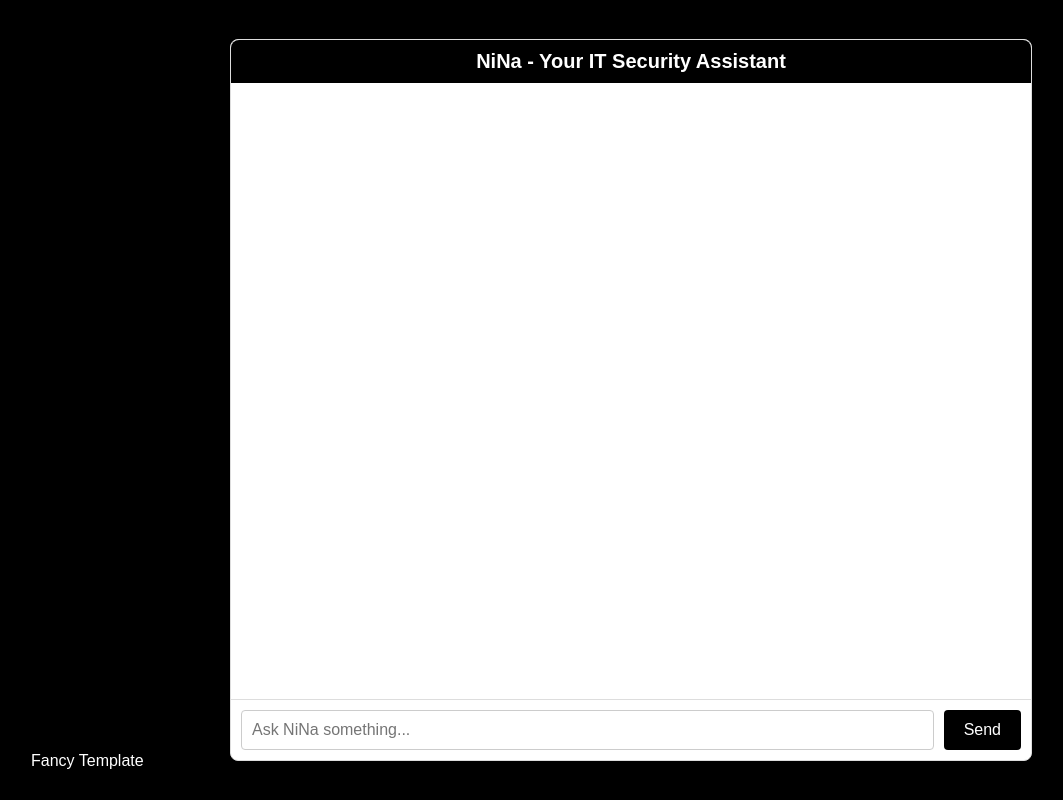
After one commit to Lockelamoree/NiNa, a Flask app: template templates/clean.html in a window 1280 px wide. The commit adds this page. Shown: the whole page, without its empty margins (9-1072 px from the left). Run offline with Flask 3, Linux system fonts and the light colour scheme; the template is opened without the code that fills it, so the values that code supplies are empty.

Commit message:
build clean ui and switch between

```diff
--- a/main.py
+++ b/main.py
@@ -1,3 +1,5 @@
+from flask import Flask, render_template, request
+import os
 from langchain_community.document_loaders import PyPDFLoader
 from langchain_community.vectorstores import Chroma
 from langchain_community.embeddings import GPT4AllEmbeddings
@@ -7,14 +9,7 @@ from langchain.callbacks.streaming_stdout import StreamingStdOutCallbackHandler
 from langchain.chains import RetrievalQA
 from langchain.text_splitter import RecursiveCharacterTextSplitter
 import sys
-import os
 import glob
-from flask import Flask, request, jsonify, render_template_string
-from flask import Flask, render_template, request, redirect, url_for
-import requests
-import json
-
-from threading import Thread
 
 class SuppressStdout:
     """
@@ -31,10 +26,6 @@ class SuppressStdout:
         sys.stdout.close()
         sys.stdout = self._original_stdout
         sys.stderr = self._original_stderr
-
-
-
-
 
 def load_and_split_files(directory_path, chunk_size=500, chunk_overlap=0):
     """
@@ -89,7 +80,6 @@ def get_prompt_template():
     )
     return PromptTemplate(input_variables=["context", "question"], template=template)
 
-
 def initialize_llm():
     """
     Initializes the OllamaLLM with the specified model (provided via environment variable) and streaming callback handler.
@@ -102,49 +92,72 @@ def initialize_llm():
         temperature=0.0
     )
 
+# Flask App Setup
+app = Flask(__name__)
+
+# Chat history for both templates
+chat_histories = {
+    "index.html": [],
+    "clean.html": []
+}
+
+# Default template
+current_template = "index.html"
+
 def create_app(qa_chain):
     """
     Creates a Flask app to serve the QA system with an HTTP GUI and chat history.
     """
-    app = Flask(__name__)
-    chat_history = []
+    global app
 
-    @app.route("/", methods=["GET"])
+    @app.route("/", methods=["GET", "POST"])
     def index():
-        return render_template("index.html", chat_history=chat_history)
+        global current_template
+
+        if request.method == "POST":
+            # Handle template switching
+            selected_template = request.form.get("template")
+            if selected_template in chat_histories:
+                current_template = selected_template
+
+        return render_template(
+            current_template,
+            chat_history=chat_histories[current_template],
+            current_template=current_template
+        )
 
     @app.route("/query", methods=["POST"])
     def query():
+        global current_template
+
         query_text = request.form.get("query")
         if not query_text:
-            return render_template("index.html", chat_history=chat_history)
+            return render_template(
+                current_template,
+                chat_history=chat_histories[current_template],
+                current_template=current_template
+            )
 
+        # Mock result for demonstration
         result = qa_chain({"query": query_text})
         answer = result.get("result", "No response. Are you trying to stump me? 🤔")
-        try:
-            confidence = result.get("confidence", None)
-        except AttributeError:
-            confidence = None  # Handle cases where llm doesnt have confidence parameter
 
-        formatted_confidence = f"{confidence:.2%}" if isinstance(confidence, (int, float)) else None
-
-
-        # Append the new chat entry
-        chat_history.append({
+        # Append to the current template's chat history
+        chat_histories[current_template].append({
             "question": query_text,
-            "answer": answer,
-            "confidence": formatted_confidence  # Format confidence as a percentage
+            "answer": answer
         })
 
-        # Keep only the last 5 messages
-        if len(chat_history) > 5:
-            chat_history.pop(0)  # Remove the oldest message
+        # Limit chat history to last 5 entries
+        if len(chat_histories[current_template]) > 5:
+            chat_histories[current_template].pop(0)
 
-        return render_template("index.html", chat_history=chat_history)
-
+        return render_template(
+            current_template,
+            chat_history=chat_histories[current_template],
+            current_template=current_template
+        )
     return app
-
-
 
 def main():
     """
@@ -169,6 +182,5 @@ def main():
     print("Starting server at http://localhost:8000")
     app.run(host="0.0.0.0", port=8000)
 
-
 if __name__ == "__main__":
     main()
--- /dev/null
+++ b/templates/clean.html
@@ -0,0 +1,131 @@
+<!DOCTYPE html>
+<html lang="en">
+<head>
+    <meta charset="UTF-8">
+    <meta name="viewport" content="width=device-width, initial-scale=1.0">
+    <title>NiNa - Minimal Assistant</title>
+    <style>
+        body {
+            font-family: Arial, sans-serif;
+            background-color: #000000;
+            color: #333;
+            margin: 0;
+            padding: 0;
+            display: flex;
+            justify-content: center;
+            align-items: center;
+            height: 100vh;
+        }
+        .container {
+            display: flex;
+            flex-direction: column;
+            justify-content: space-between;
+            width: 100%;
+            max-width: 800px;
+            height: 90%;
+            border: 1px solid #ddd;
+            border-radius: 8px;
+            background: #fff;
+            box-shadow: 0 4px 6px rgba(0, 0, 0, 0.1);
+        }
+        .chat-header {
+            padding: 10px 20px;
+            background: #000000;
+            color: white;
+            border-radius: 8px 8px 0 0;
+            font-size: 20px;
+            font-weight: bold;
+            text-align: center;
+        }
+        .chat-box {
+            flex: 1;
+            padding: 20px;
+            overflow-y: auto;
+        }
+        .chat-box p {
+            margin: 10px 0;
+        }
+        .chat-box .user {
+            text-align: right;
+            font-weight: bold;
+            color: #007bff;
+        }
+        .chat-box .assistant {
+            text-align: left;
+            font-weight: bold;
+            color: #555;
+        }
+        .chat-input {
+            display: flex;
+            padding: 10px;
+            border-top: 1px solid #ddd;
+        }
+        .chat-input input[type="text"] {
+            flex: 1;
+            padding: 10px;
+            border: 1px solid #ccc;
+            border-radius: 4px;
+            font-size: 16px;
+        }
+        .chat-input button {
+            padding: 10px 20px;
+            margin-left: 10px;
+            font-size: 16px;
+            color: white;
+            background-color: #000000;
+            border: none;
+            border-radius: 4px;
+            cursor: pointer;
+        }
+        .chat-input button:hover {
+            background-color: #000000;
+        }
+        .bottom-left-button {
+            position: absolute;
+            bottom: 20px;
+            left: 20px;
+        }
+        .bottom-left-button button {
+            padding: 10px 20px;
+            font-size: 16px;
+            color: #fff;
+            background-color: #000000;
+            border: none;
+            border-radius: 5px;
+            cursor: pointer;
+            transition: background-color 0.3s ease;
+        }
+        .bottom-left-button button:hover {
+            background-color: #ffffff;
+        }
+        .bottom-left-button button.selected {
+            background-color: #000000;
+            color: white;
+            font-weight: bold;
+        }
+    </style>
+</head>
+<body>
+
+    <div class="container">
+        <div class="chat-header">NiNa - Your IT Security Assistant</div>
+        <div class="chat-box">
+            {% for entry in chat_history %}
+                <p><span class="user">You:</span> {{ entry["question"] }}</p>
+                <p><span class="assistant">NiNa:</span> {{ entry["answer"] }}</p>
+            {% endfor %}
+        </div>
+        <form method="POST" action="/query" class="chat-input">
+            <input type="text" name="query" placeholder="Ask NiNa something..." required>
+            <button type="submit">Send</button>
+        </form>
+    </div>
+
+    <form method="POST" action="/" class="template-selector bottom-left-button">
+        <button type="submit" name="template" value="index.html" class="{% if current_template == 'index.html' %}selected{% endif %}">
+            Fancy Template
+        </button>
+    </form>
+
+</body>
+</html>
```
Also changed, not shown: templates/index.html (+35 -0 lines).
